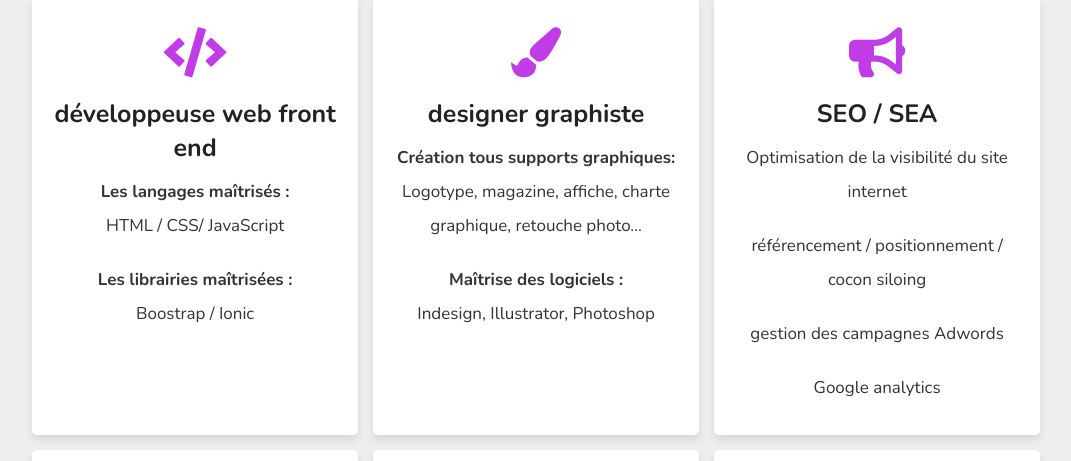
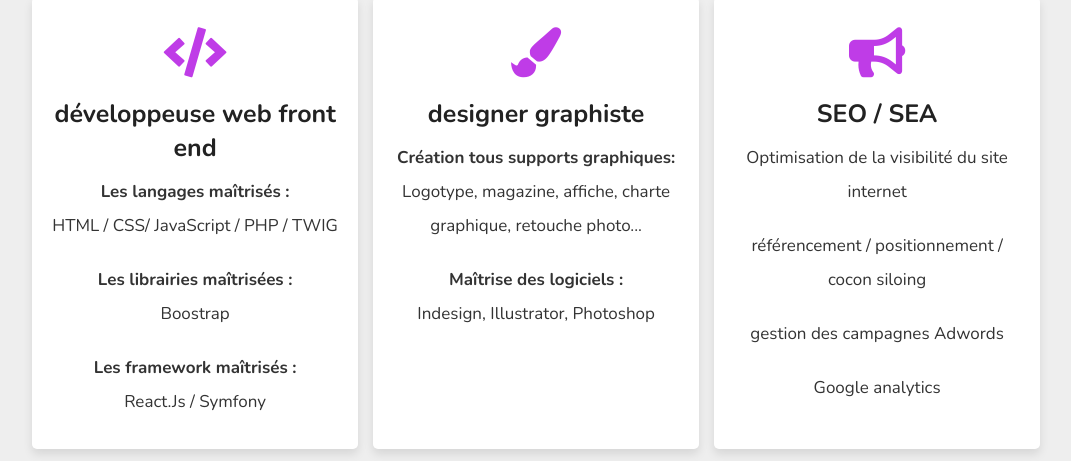
Before and after one commit to delphine5656/book, a plain HTML site: page index.html in a window 1280 px wide. Shown: the part 1725-2186 px from the top of the page, without its empty margins (79-1150 px from the left). Drawn offline with nearby package versions, Linux system fonts and the light colour scheme; files that its build step writes are made by us from their sources; a script that the page names is missing.

Commit message:
Update index.html

```diff
--- a/index.html
+++ b/index.html
@@ -100,8 +100,9 @@
         <div class="box tilt">
             <i class="fas fa-code"></i>
             <h3>développeuse web front end</h3>
-            <p><b>Les langages maîtrisés : </b><br>HTML / CSS/ JavaScript</p>
-            <p><b>Les librairies maîtrisées : </b><br>Boostrap / Ionic</p>
+            <p><b>Les langages maîtrisés : </b><br>HTML / CSS/ JavaScript / PHP / TWIG</p>
+            <p><b>Les librairies maîtrisées : </b><br>Boostrap</p>
+            <p><b>Les framework maîtrisés : </b><br>React.Js / Symfony</p>
         </div>
 
         <div class="box tilt">
```
